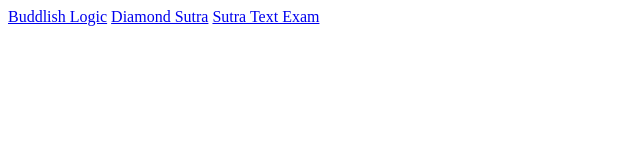
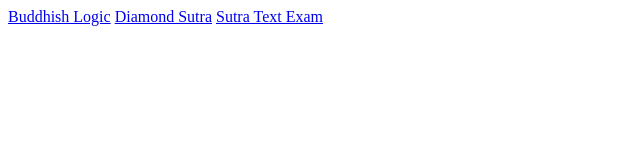
Before and after one commit to andrechan/sutraReading, a plain HTML site: page index.html in a window 1280 px wide. Shown: the full height of the page, 0-640 px from the left. Drawn offline with Linux system fonts and the light colour scheme.

Commit message:
Add files via upload

```diff
--- a/index.html
+++ b/index.html
@@ -1,6 +1,6 @@
 <html>
 <body>
-<a href=BuddlistLogic>Buddlish Logic</a>
+<a href=BuddhistLogic>Buddhish Logic</a>
 <a href=DiamondSutra>Diamond Sutra</a>
 <a href=sutraTextExam>Sutra Text Exam</a>
 </body>
```
